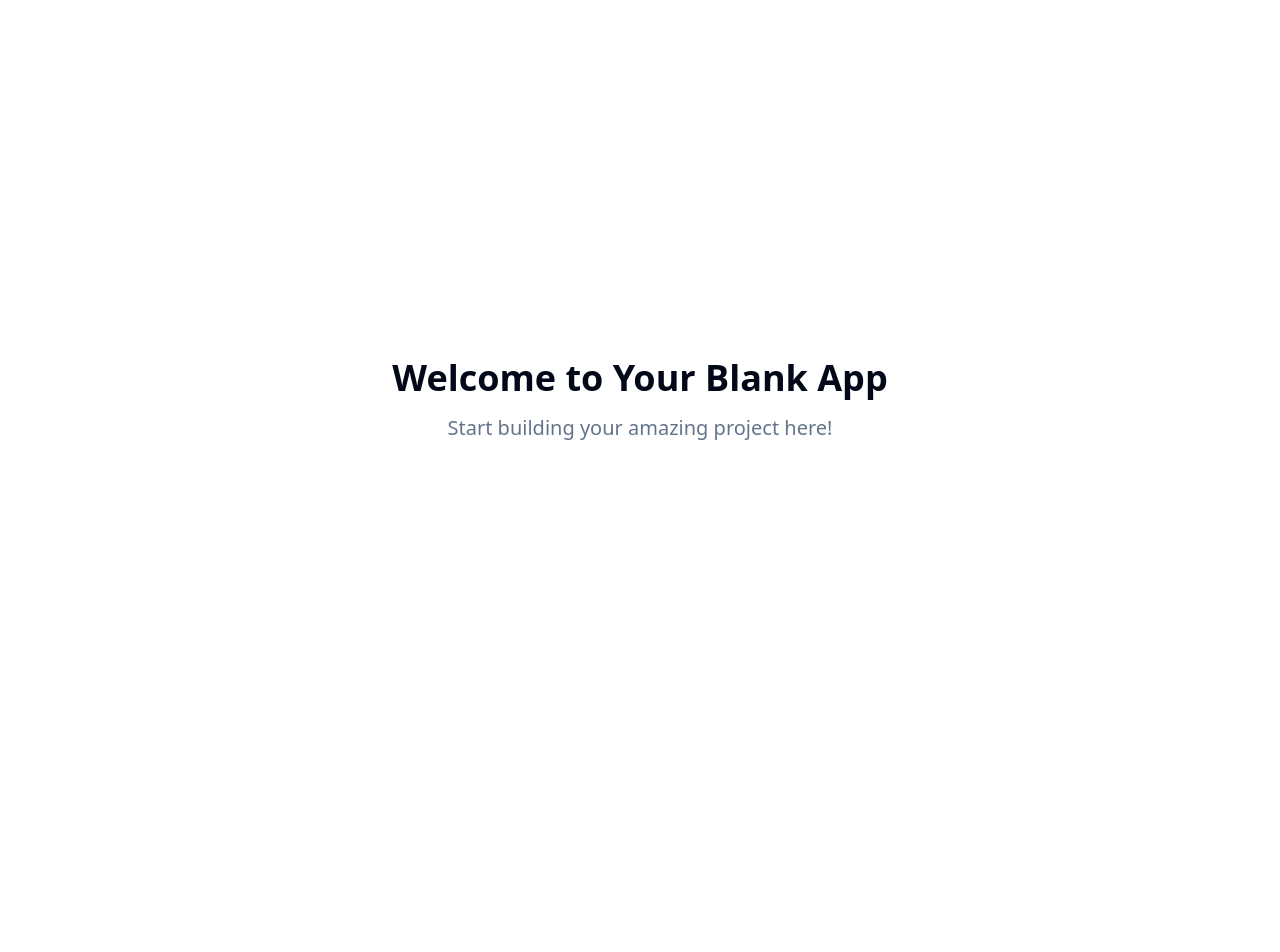
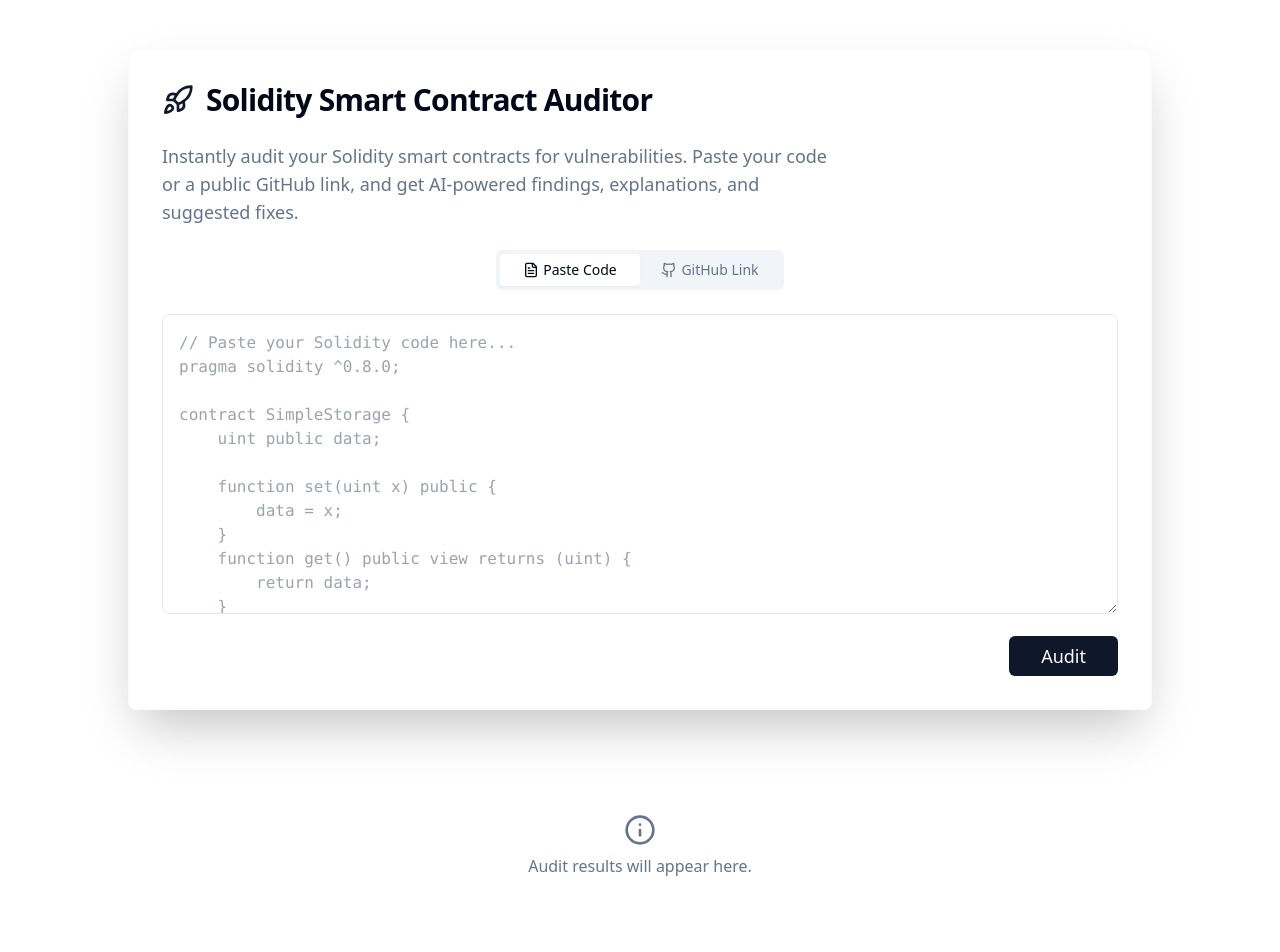
Before and after one commit to lijnati/solidity-insight-ai, a React (Vite) app: page / in a window 1280 px wide. Shown: the top 952 px of the page. Before the commit the page ends 800 px from the top, so only its background shows below. Built offline with nearby package versions, Linux system fonts and the light colour scheme.

Commit message:
Add smart contract auditing feature
Implement functionality for users to input Solidity code or GitHub links, and integrate AI to audit for vulnerabilities, provide explanations, and suggest fixes.

```diff
--- /dev/null
+++ b/src/components/AuditInput.tsx
@@ -0,0 +1,87 @@
+
+import React, { useState } from "react";
+import { Input } from "@/components/ui/input";
+import { Button } from "@/components/ui/button";
+import { Tabs, TabsList, TabsTrigger, TabsContent } from "@/components/ui/tabs";
+import { toast } from "@/hooks/use-toast";
+import { FileText, Github } from "lucide-react";
+
+export type AuditInputProps = {
+  loading: boolean;
+  onAudit: (input: { mode: "code" | "github"; value: string }) => void;
+};
+
+const CODE_SNIPPET_PLACEHOLDER = `// Paste your Solidity code here...
+pragma solidity ^0.8.0;
+
+contract SimpleStorage {
+    uint public data;
+
+    function set(uint x) public {
+        data = x;
+    }
+    function get() public view returns (uint) {
+        return data;
+    }
+}`;
+
+export const AuditInput: React.FC<AuditInputProps> = ({ loading, onAudit }) => {
+  const [mode, setMode] = useState<"code" | "github">("code");
+  const [code, setCode] = useState("");
+  const [github, setGithub] = useState("");
+
+  const handleAudit = () => {
+    if (mode === "code" && !code.trim()) {
+      toast({ title: "Paste some Solidity code to audit", description: "The code area is empty.", variant: "destructive" });
+      return;
+    }
+    if (mode === "github" && !/^(https:\/\/)?(www\.)?github\.com/.test(github.trim())) {
+      toast({ title: "Invalid GitHub link", description: "Please enter a valid GitHub repository or file URL.", variant: "destructive" });
+      return;
+    }
+    onAudit({ mode, value: mode === "code" ? code : github });
+  };
+
+  return (
+    <div className="w-full">
+      <Tabs value={mode} onValueChange={v => setMode(v as "code" | "github")} className="w-full mb-4">
+        <TabsList className="grid grid-cols-2 w-72 mx-auto">
+          <TabsTrigger value="code" className="flex items-center gap-1"><FileText size={16} />Paste Code</TabsTrigger>
+          <TabsTrigger value="github" className="flex items-center gap-1"><Github size={16} />GitHub Link</TabsTrigger>
+        </TabsList>
+        <TabsContent value="code" className="mt-6">
+          <textarea
+            className="w-full min-h-[300px] max-h-[500px] p-4 resize-y font-mono text-base rounded-lg border bg-background focus:ring-primary focus:border-primary transition"
+            placeholder={CODE_SNIPPET_PLACEHOLDER}
+            value={code}
+            onChange={e => setCode(e.target.value)}
+            disabled={loading}
+            spellCheck={false}
+          />
+        </TabsContent>
+        <TabsContent value="github" className="mt-6">
+          <Input
+            className="w-full px-3 py-2 font-mono text-base"
+            placeholder="Paste a public GitHub repo or file link (e.g., https://github.com/user/repo/blob/main/Contract.sol)"
+            value={github}
+            onChange={e => setGithub(e.target.value)}
+            disabled={loading}
+            type="url"
+            autoFocus
+          />
+        </TabsContent>
+      </Tabs>
+      <div className="flex justify-end mt-4">
+        <Button
+          onClick={handleAudit}
+          disabled={loading}
+          className="px-8 py-2 text-lg"
+        >
+          {loading ? "Auditing..." : "Audit"}
+        </Button>
+      </div>
+    </div>
+  );
+};
+
+export default AuditInput;
--- /dev/null
+++ b/src/components/AuditResults.tsx
@@ -0,0 +1,122 @@
+
+import React from "react";
+import { AlertTriangle, CheckCircle2, Wrench, Info } from "lucide-react";
+import { Card } from "@/components/ui/card";
+
+export type Vulnerability = {
+  line: number;
+  type: string;
+  message: string;
+  severity: "high" | "medium" | "low";
+};
+
+export type AuditResult = {
+  vulnerabilities: Vulnerability[];
+  explanations: { line: number; explanation: string }[];
+  suggestedFixes: { line: number; fix: string }[];
+};
+
+const severityColor = {
+  high: "border-red-500",
+  medium: "border-yellow-400",
+  low: "border-emerald-500",
+};
+
+const severityIcon = {
+  high: <AlertTriangle className="text-red-500 mr-2" size={20} />,
+  medium: <AlertTriangle className="text-yellow-500 mr-2" size={20} />,
+  low: <CheckCircle2 className="text-emerald-500 mr-2" size={20} />,
+};
+
+type AuditResultsProps = {
+  code?: string;
+  result?: AuditResult | null;
+  loading?: boolean;
+};
+
+export const AuditResults: React.FC<AuditResultsProps> = ({ code, result, loading }) => {
+  if (loading) {
+    // Loading skeleton, only basic for now
+    return (
+      <div className="min-h-[320px]">
+        <div className="h-8 bg-muted rounded w-1/3 mb-2 animate-pulse" />
+        <div className="space-y-2">
+          {[...Array(3)].map((_, i) => (
+            <div key={i} className="h-4 bg-muted rounded animate-pulse w-5/6" />
+          ))}
+        </div>
+      </div>
+    );
+  }
+  if (!result) {
+    return (
+      <div className="text-muted-foreground flex flex-col items-center py-16">
+        <Info size={32} className="mb-2" />
+        <span>Audit results will appear here.</span>
+      </div>
+    );
+  }
+  return (
+    <div className="flex flex-col gap-8">
+      {/* Vulnerabilities */}
+      <Card className="p-6 shadow border-2 border-primary/30">
+        <h3 className="text-xl font-semibold mb-3 flex items-center gap-2">
+          <AlertTriangle className="text-orange-500" /> Detected Vulnerabilities
+        </h3>
+        {result.vulnerabilities.length === 0 ? (
+          <div className="flex items-center text-green-600">
+            <CheckCircle2 className="mr-2" /> No vulnerabilities detected.
+          </div>
+        ) : (
+          <ul className="space-y-3">
+            {result.vulnerabilities.map((vuln, idx) => (
+              <li key={idx} className={`flex items-top border-l-4 pl-3 pb-2 ${severityColor[vuln.severity]}`}>
+                {severityIcon[vuln.severity]}
+                <div>
+                  <span className="font-semibold">{vuln.type}</span> <span className="text-sm text-muted-foreground italic">[line {vuln.line}]</span>
+                  <div>{vuln.message}</div>
+                </div>
+              </li>
+            ))}
+          </ul>
+        )}
+      </Card>
+      {/* Explanation */}
+      <Card className="p-6 shadow border-2 border-muted">
+        <h3 className="text-xl font-semibold mb-3 flex items-center gap-2">
+          <Info className="text-blue-500" /> Line-by-Line Explanation
+        </h3>
+        <div className="max-h-64 overflow-y-auto">
+          <ol className="space-y-2">
+            {result.explanations.map((exp, idx) => (
+              <li key={idx} className="pl-2 pb-2 border-l-2 border-accent">
+                <span className="font-mono font-bold text-xs pr-2">Line {exp.line}:</span>
+                <span>{exp.explanation}</span>
+              </li>
+            ))}
+          </ol>
+        </div>
+      </Card>
+      {/* Suggested Fixes */}
+      <Card className="p-6 shadow border-2 border-accent">
+        <h3 className="text-xl font-semibold mb-3 flex items-center gap-2">
+          <Wrench className="text-emerald-500" /> Suggested Fixes
+        </h3>
+        <ul className="space-y-2">
+          {result.suggestedFixes.length === 0 ? (
+            <li className="text-muted-foreground">No fixes necessary.</li>
+          ) : (
+            result.suggestedFixes.map((fix, idx) => (
+              <li key={idx} className="pl-2 border-l-2 border-emerald-600">
+                <span className="font-mono font-bold text-xs pr-2">Line {fix.line}:</span>
+                <span>{fix.fix}</span>
+              </li>
+            ))
+          )}
+        </ul>
+      </Card>
+    </div>
+  );
+};
+
+export default AuditResults;
--- a/src/pages/Index.tsx
+++ b/src/pages/Index.tsx
@@ -1,14 +1,73 @@
-// Update this page (the content is just a fallback if you fail to update the page)
 
-const Index = () => {
+// Solidity Audit Tool: Users can paste Solidity code or a GitHub link and get a code audit.
+
+import React, { useState } from "react";
+import { AuditInput } from "../components/AuditInput";
+import { AuditResults, AuditResult, Vulnerability } from "../components/AuditResults";
+import { Rocket } from "lucide-react";
+import { Card } from "@/components/ui/card";
+
+const DUMMY_AUDIT_RESULT: AuditResult = {
+  vulnerabilities: [
+    {
+      line: 7,
+      type: "Missing Input Validation",
+      message: "The set(uint x) function does not validate input. This can lead to unintended values being stored.",
+      severity: "medium",
+    },
+    {
+      line: 9,
+      type: "Visibility",
+      message: "The get() function is set as public, which may not be required if used internally.",
+      severity: "low",
+    }
+  ],
+  explanations: [
+    { line: 1, explanation: "Specifies that this contract uses Solidity version 0.8.0 or greater." },
+    { line: 3, explanation: "Declares a public unsigned integer variable named 'data'." },
+    { line: 6, explanation: "Defines a function to set the value of 'data' without input validation." },
+    { line: 9, explanation: "Defines a function to get the value of 'data'. The public visibility allows external calls."},
+  ],
+  suggestedFixes: [
+    { line: 7, fix: "Add an input validation check, e.g., require(x > 0, 'Value must be positive');" }
+  ],
+};
+
+export default function Index() {
+  const [loading, setLoading] = useState(false);
+  const [result, setResult] = useState<AuditResult | null>(null);
+
+  function handleAudit({ mode, value }: { mode: "code" | "github"; value: string }) {
+    setLoading(true);
+    setResult(null);
+
+    // Simulate AI call
+    setTimeout(() => {
+      setResult(DUMMY_AUDIT_RESULT);
+      setLoading(false);
+    }, 1500);
+  }
+
   return (
-    <div className="min-h-screen flex items-center justify-center bg-background">
-      <div className="text-center">
-        <h1 className="text-4xl font-bold mb-4">Welcome to Your Blank App</h1>
-        <p className="text-xl text-muted-foreground">Start building your amazing project here!</p>
+    <div className="bg-background min-h-screen w-full pt-12 px-0 flex flex-col items-center">
+      <Card className="w-full max-w-5xl mx-auto mb-10 shadow-2xl border-2 border-accent/30">
+        <div className="p-8 flex flex-col gap-6">
+          <div className="flex items-center gap-3">
+            <Rocket size={32} className="text-primary" />
+            <h1 className="text-3xl font-bold tracking-tight">Solidity Smart Contract Auditor</h1>
+          </div>
+          <p className="text-muted-foreground text-lg max-w-2xl">
+            Instantly audit your Solidity smart contracts for vulnerabilities. Paste your code or a public GitHub link, and get AI-powered findings, explanations, and suggested fixes.
+          </p>
+          <AuditInput loading={loading} onAudit={handleAudit} />
+        </div>
+      </Card>
+      <div className="w-full max-w-5xl mx-auto">
+        <AuditResults loading={loading} result={result} />
       </div>
+      <footer className="mt-16 text-sm text-muted-foreground opacity-70 text-center">
+        Built with ❤️ using Lovable, AI, Solidity, and React &nbsp;—&nbsp; Demo only, not for production audits.
+      </footer>
     </div>
   );
-};
-
-export default Index;
+}
```
